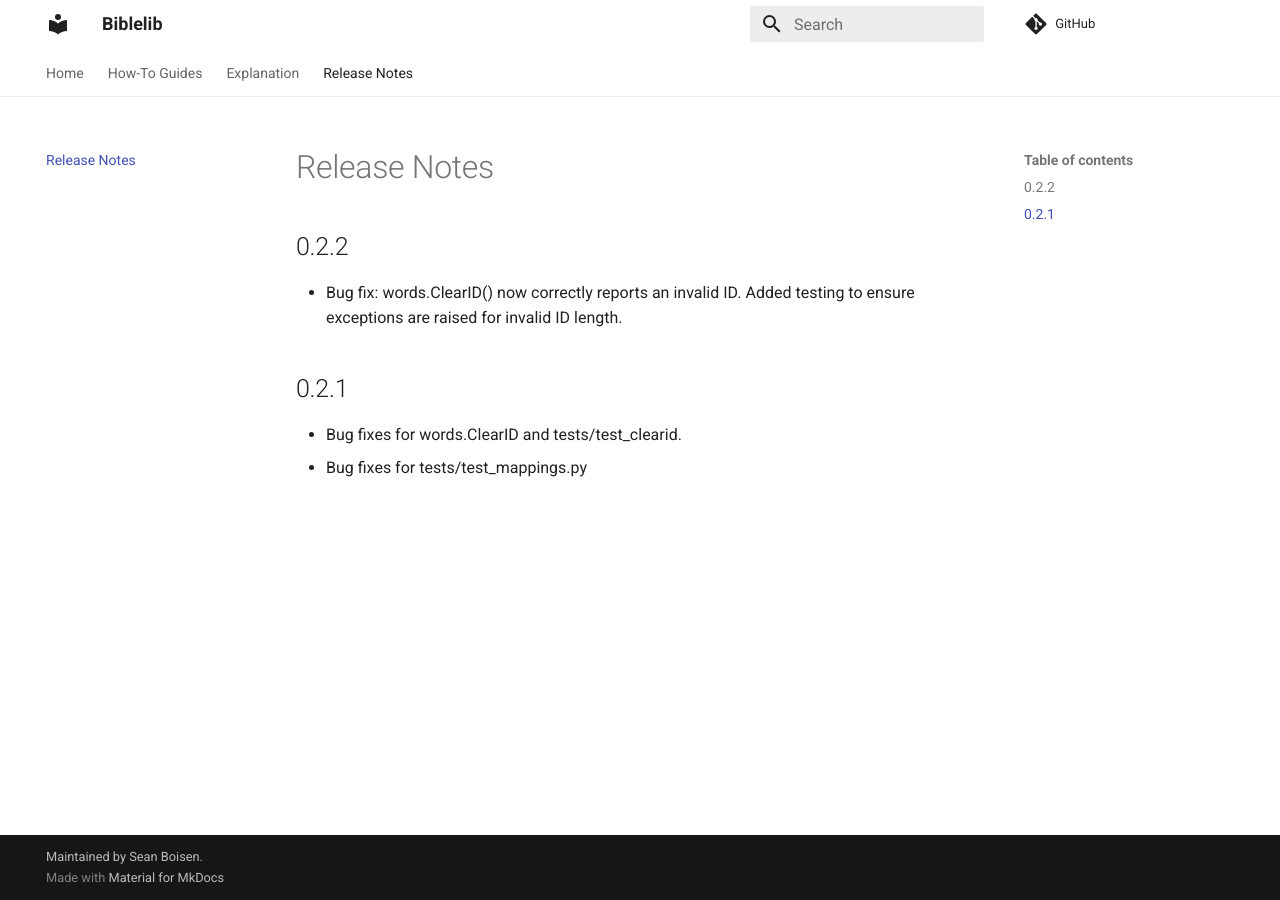
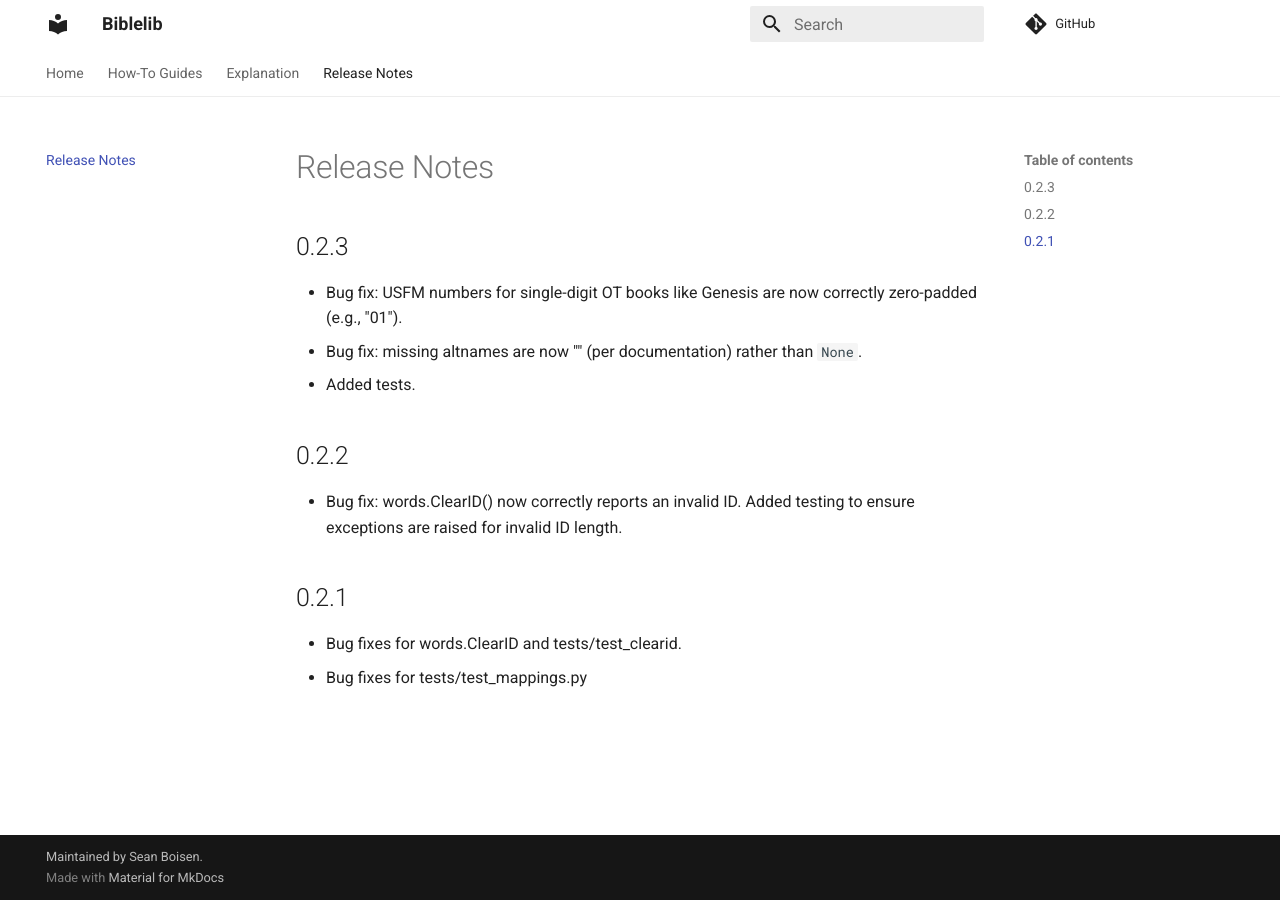
Before and after one commit to Clear-Bible/Biblelib, an MkDocs documentation site: the page built from docs/ReleaseNotes.md, in a window 1280 px wide. Built offline with MkDocs 1.6.1 and Material for MkDocs 9.7.7, drawn with Linux system fonts in a browser that asks for light colours; comment, search, counter and statistics services are not loaded.

Commit message:
v. 0.2.3

```diff
--- a/docs/ReleaseNotes.md
+++ b/docs/ReleaseNotes.md
@@ -1,4 +1,11 @@
 # Release Notes
+
+## 0.2.3
+
+- Bug fix: USFM numbers for single-digit OT books like Genesis are now
+  correctly zero-padded (e.g., "01").
+- Bug fix: missing altnames are now "" (per documentation) rather than `None`.
+- Added tests.
 
 ## 0.2.2
 
--- a/pyproject.toml
+++ b/pyproject.toml
@@ -1,6 +1,6 @@
 [tool.poetry]
 name = "biblelib"
-version = "0.2.2"
+version = "0.2.3"
 description = "Utilities for working with metadata for Bible books, references, pericopes, and other units."
 authors = ["Sean Boisen <sean.boisen@gmail.com>"]
 repository = "https://github.com/Clear-Bible/Biblelib/"
```
